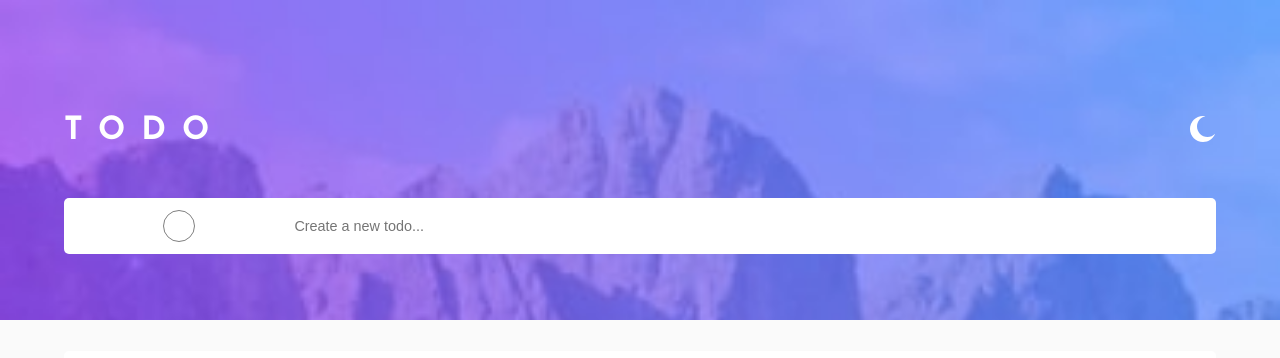
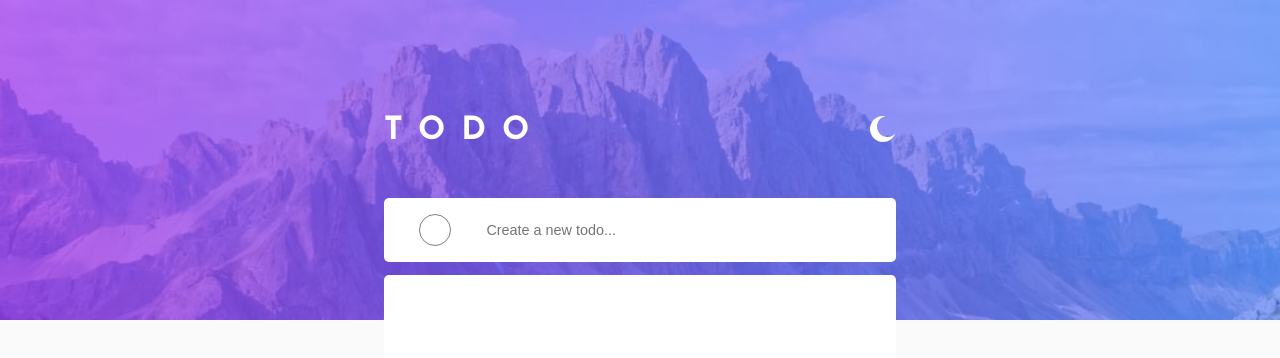
Before and after one commit to naser23/todo-app-react, a React (Create React App) app: page / in a window 1280 px wide. Shown: the top 358 px of the page. Built offline with nearby package versions, Linux system fonts and the light colour scheme.

Commit message:
fixed up the styling to make the site responsive. might need to work on the grid layout of the container as the ul for the list items seems to be taking up the entire space no matter how many todos are in it. will be working on the functionallity of the dark mode theme toggle next.

```diff
--- a/src/App.js
+++ b/src/App.js
@@ -40,11 +40,11 @@ function App() {
   }
 
   return (
-    <div className="main">
+    <main className="container">
       <Header />
       <InputForm handleAdd={addTodo} />
       <TodoItemList beginningTodos={todos} handleDelete={deleteTodo} />
-    </div>
+    </main>
   );
 }
 
--- a/src/css/main.css
+++ b/src/css/main.css
@@ -46,7 +46,7 @@ body {
   background-position: top;
 }
 
-#root .main {
+#root .container {
   width: 90%;
   max-height: auto;
   display: -ms-grid;
@@ -55,7 +55,7 @@ body {
       grid-template-rows: 0.5fr 0.25fr 2fr;
 }
 
-#root .main .header-area {
+#root .container .header-area {
   display: -webkit-box;
   display: -ms-flexbox;
   display: flex;
@@ -64,7 +64,7 @@ body {
           justify-content: space-between;
 }
 
-#root .main .header-area h1 {
+#root .container .header-area h1 {
   letter-spacing: 1rem;
   display: -webkit-box;
   display: -ms-flexbox;
@@ -75,12 +75,12 @@ body {
   color: white;
 }
 
-#root .main .header-area button {
+#root .container .header-area button {
   background: none;
   border: none;
 }
 
-#root .main .todo-form {
+#root .container .todo-form {
   display: -ms-grid;
   display: grid;
   -ms-grid-columns: 0.5fr 2fr;
@@ -89,34 +89,34 @@ body {
   height: 3.5rem;
 }
 
-#root .main .todo-form button {
+#root .container .todo-form button {
   background: none;
   border: none;
 }
 
-#root .main .todo-form input {
+#root .container .todo-form input {
   background: none;
   border: none;
   font-size: 0.9rem;
 }
 
-#root .main .todo-form input:focus {
+#root .container .todo-form input:focus {
   outline: none;
 }
 
-#root .main .list-items-area {
+#root .container .list-items-area {
   margin-top: 7.5%;
   border-radius: 5px;
   background-color: white;
 }
 
-#root .main .list-items-area ul {
+#root .container .list-items-area ul {
   padding: 5px 0;
   width: 100%;
   height: 100%;
 }
 
-#root .main .list-items-area ul .list-item {
+#root .container .list-items-area ul .list-item {
   height: 3.5rem;
   list-style-type: none;
   display: -ms-grid;
@@ -127,7 +127,7 @@ body {
   border-radius: 0px;
 }
 
-#root .main .list-items-area ul .list-item p {
+#root .container .list-items-area ul .list-item p {
   display: -webkit-box;
   display: -ms-flexbox;
   display: flex;
@@ -137,12 +137,12 @@ body {
   padding-left: 10px;
 }
 
-#root .main .list-items-area ul .list-item .delete-button {
+#root .container .list-items-area ul .list-item .delete-button {
   border-top-right-radius: 5px;
   border-bottom-right-radius: 5px;
 }
 
-#root .main .list-items-area ul .list-item button {
+#root .container .list-items-area ul .list-item button {
   border: none;
   outline: none;
   background-color: white;
@@ -173,4 +173,44 @@ body {
       -ms-flex-align: center;
           align-items: center;
 }
+
+@media (min-width: 567.98px) {
+  #root ::after {
+    height: 45%;
+  }
+  #root .container {
+    width: 70%;
+  }
+  #root .container .header-area {
+    margin-bottom: 20px;
+  }
+}
+
+@media (min-width: 767.98px) {
+  #root ::after {
+    height: 35%;
+    background-image: url(../images/bg-desktop-light.jpg);
+  }
+  #root .container .header-area {
+    margin-bottom: 0px;
+  }
+  #root .container .todo-form {
+    height: 4rem;
+  }
+  #root .container .list-items-area {
+    margin-top: 2%;
+  }
+  #root .container .list-items-area .list-item {
+    height: 4rem;
+  }
+}
+
+@media (min-width: 991.98px) {
+  #root ::after {
+    height: 40%;
+  }
+  #root .container {
+    width: 40%;
+  }
+}
 /*# sourceMappingURL=main.css.map */
--- /dev/null
+++ b/src/css/queries.css
@@ -0,0 +1,18 @@
+@media (min-width: 567.98px) {
+  #root ::after {
+    height: 45%;
+  }
+  #root .container {
+    width: 70%;
+  }
+  #root .container .header-area {
+    margin-bottom: 20px;
+  }
+}
+
+@media (min-width: 767.98px) {
+  .root ::after {
+    height: 35%;
+  }
+}
+/*# sourceMappingURL=queries.css.map */
--- /dev/null
+++ b/src/scss/_queries.scss
@@ -0,0 +1,53 @@
+@import "./_config.scss";
+
+@media (min-width: 567.98px) {
+  #root {
+    ::after {
+      height: 45%;
+    }
+    .container {
+      width: 70%;
+
+      .header-area {
+        margin-bottom: 20px;
+      }
+    }
+  }
+}
+
+@media (min-width: 767.98px) {
+  #root {
+    ::after {
+      height: 35%;
+      background-image: $light-desktop-background;
+    }
+    .container {
+      .header-area {
+        margin-bottom: 0px;
+      }
+
+      .todo-form {
+        height: 4rem;
+      }
+
+      .list-items-area {
+        margin-top: 2%;
+
+        .list-item {
+          height: 4rem;
+        }
+      }
+    }
+  }
+}
+
+@media (min-width: 991.98px) {
+  #root {
+    ::after {
+      height: 40%;
+    }
+    .container {
+      width: 40%;
+    }
+  }
+}
--- a/src/scss/main.scss
+++ b/src/scss/main.scss
@@ -1,4 +1,4 @@
-@import "./config.scss";
+@import "./_config.scss";
 
 * {
   margin: 0;
@@ -39,7 +39,7 @@ body {
     background-position: top;
   }
 
-  .main {
+  .container {
     width: 90%;
     max-height: auto;
     display: grid;
@@ -142,3 +142,5 @@ body {
     }
   }
 }
+
+@import "./_queries.scss";
```
Also changed, not shown: src/scss/_config.scss (renamed from src/scss/config.scss), 2 other files (tests, documents, lock files or other folders).
